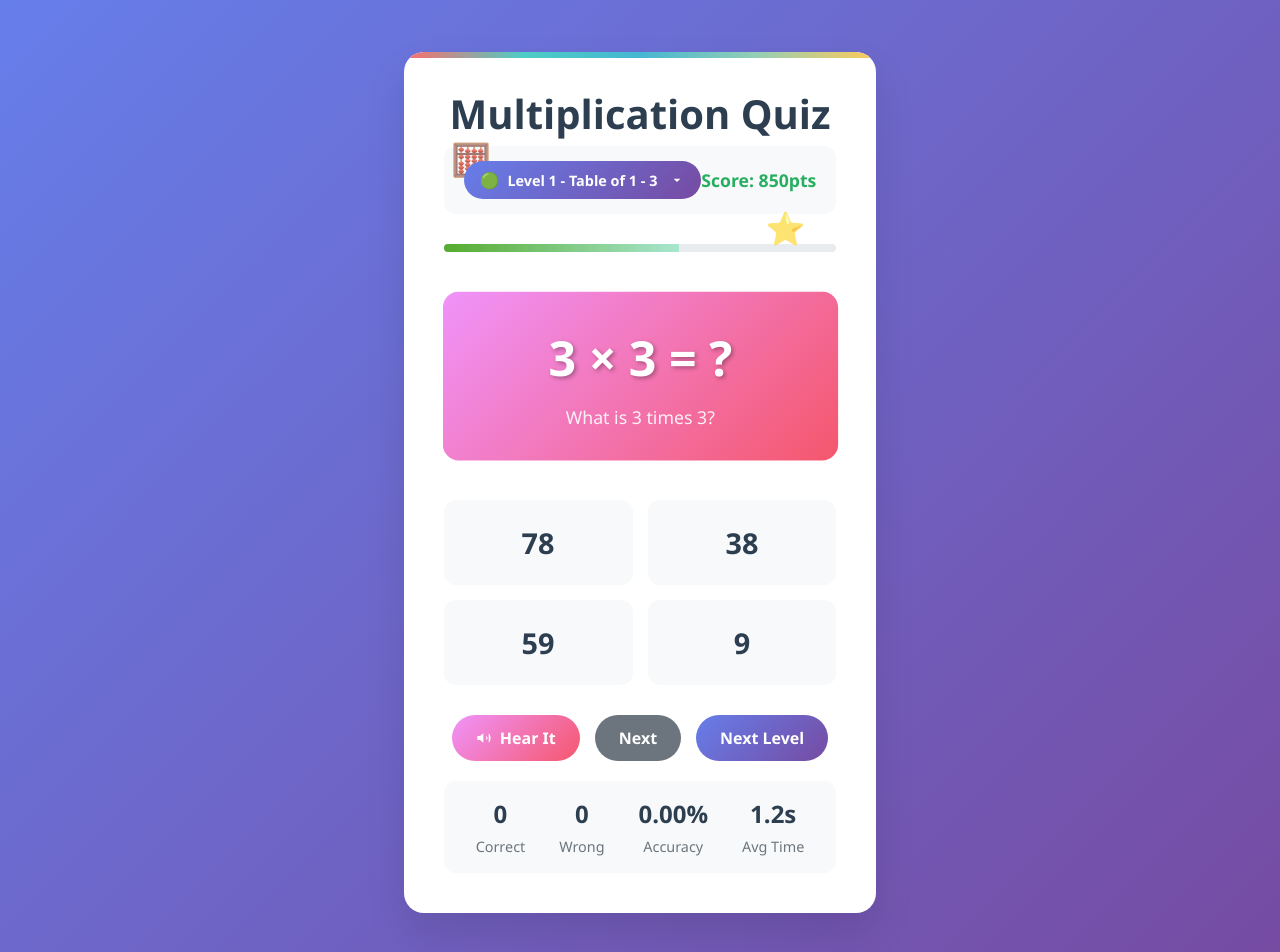
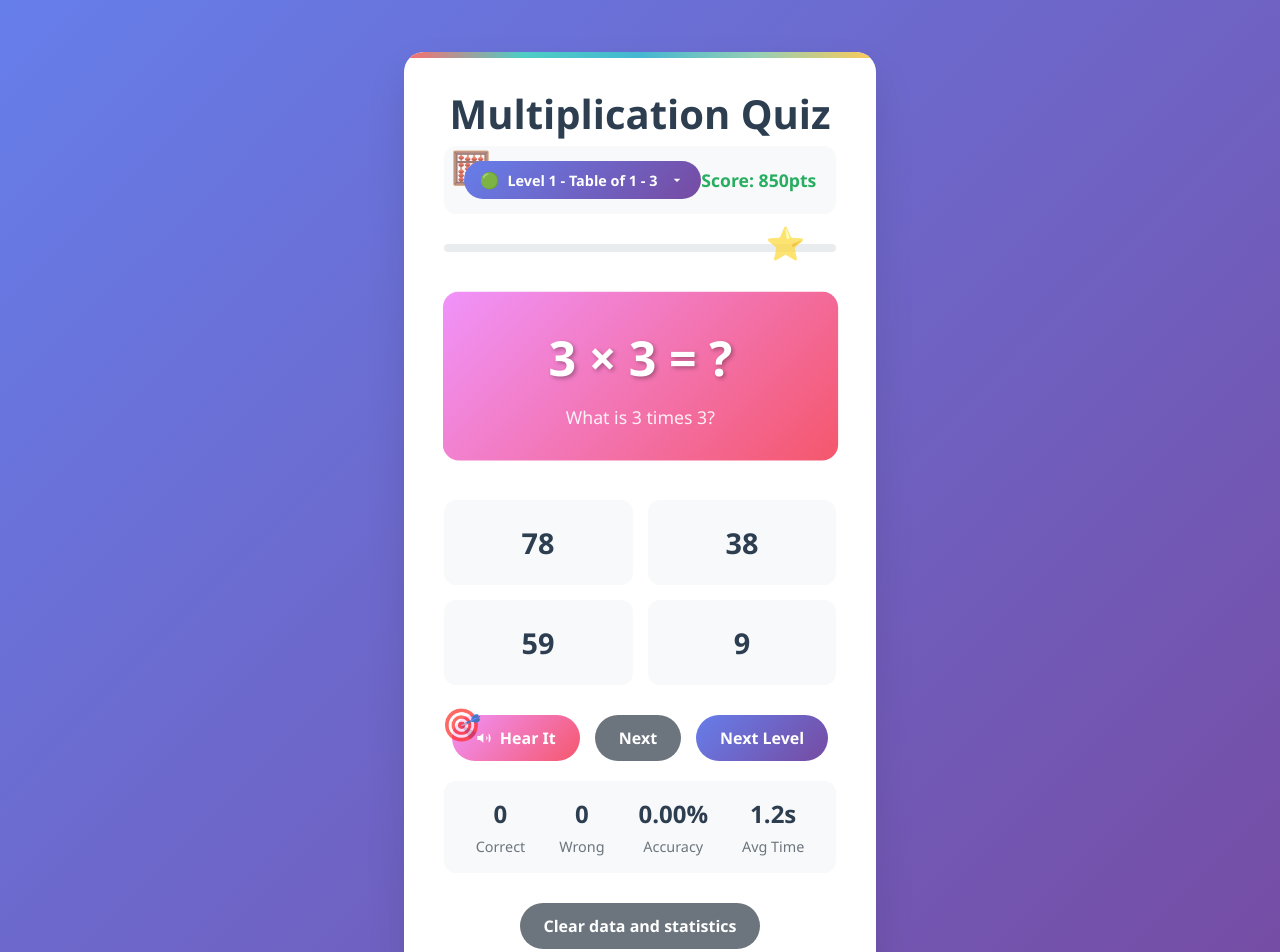
Before and after one commit to mohit-rocks/kids-multiplication, a React (Vite) app: page / in a window 1280 px wide. Shown: the top 952 px of the page. Built offline with nearby package versions, Linux system fonts and the light colour scheme.

Commit message:
Add footer component and clear data implementation.

```diff
--- a/src/App.css
+++ b/src/App.css
@@ -208,7 +208,7 @@ body {
 .progress-fill {
   height: 100%;
   background: linear-gradient(90deg, #56ab2f, #a8e6cf);
-  width: 60%;
+  width: 0;
   transition: width 0.3s ease;
 }
 
--- a/src/App.jsx
+++ b/src/App.jsx
@@ -8,6 +8,7 @@ import Statistics from "./Components/Statistics.jsx";
 import ControlButtons from "./Components/ControlButtons.jsx";
 import { Provider, useDispatch } from "react-redux";
 import store, { reset } from './store/store.jsx';
+import Footer from "./Components/Footer.jsx";
 
 function AppContent() {
   const dispatch = useDispatch();
@@ -18,21 +19,13 @@ function AppContent() {
 
   return (
     <div className={"quiz-container"}>
-      <Header>
-
-      </Header>
-      <ProgressBar>
-
-      </ProgressBar>
-      <Question>
-
-      </Question>
+      <Header></Header>
+      <ProgressBar></ProgressBar>
+      <Question></Question>
       <Answer></Answer>
-
       <ControlButtons></ControlButtons>
-      <Statistics>
-
-      </Statistics>
+      <Statistics></Statistics>
+      <Footer></Footer>
     </div>
   );
 }
--- /dev/null
+++ b/src/Components/Footer.jsx
@@ -0,0 +1,26 @@
+import React from 'react';
+import PropTypes from 'prop-types';
+import {useDispatch} from "react-redux";
+import {resetStatistics} from "../store/store.jsx";
+
+Footer.propTypes = {
+
+};
+
+function Footer(props) {
+  const dispatch = useDispatch();
+
+  function clearStatistics() {
+    dispatch(resetStatistics())
+  }
+
+  return (
+    <>
+      <div className="controls">
+        <button className="btn btn-secondary" onClick={clearStatistics}>Clear data and statistics</button>
+      </div>
+    </>
+  );
+}
+
+export default Footer;
--- a/src/Components/ProgressBar.jsx
+++ b/src/Components/ProgressBar.jsx
@@ -1,15 +1,18 @@
 import React from 'react';
 import PropTypes from 'prop-types';
+import {useSelector} from "react-redux";
 
 ProgressBar.propTypes = {
 
 };
 
 function ProgressBar(props) {
+  const statistics = useSelector(state => state.statistics)
+  const progress = ((statistics.right + statistics.wrong)/20)*100;
   return (
     <>
       <div className="progress-bar">
-        <div className="progress-fill"></div>
+        <div className="progress-fill" style={{'width': `${progress}%`}}></div>
       </div>
     </>
   );
--- a/src/store/store.jsx
+++ b/src/store/store.jsx
@@ -1,7 +1,6 @@
 import { configureStore, createSlice } from '@reduxjs/toolkit';
 import LevelMapper from "../utilities/levelMapper.js";
 import getRandomNumber from '../utilities/math.jsx'
-
 
 const numberSlice = createSlice({
   name: 'counter',
```
